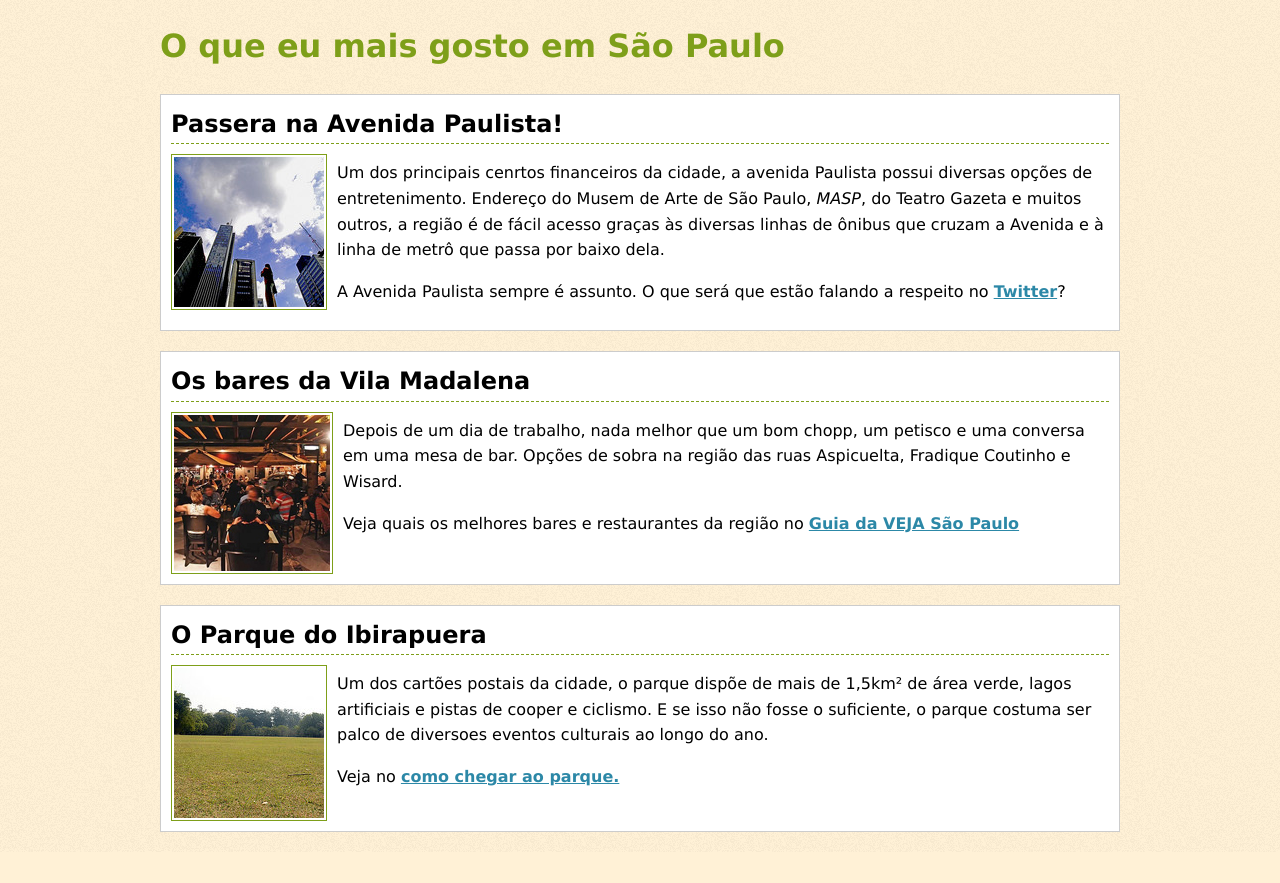
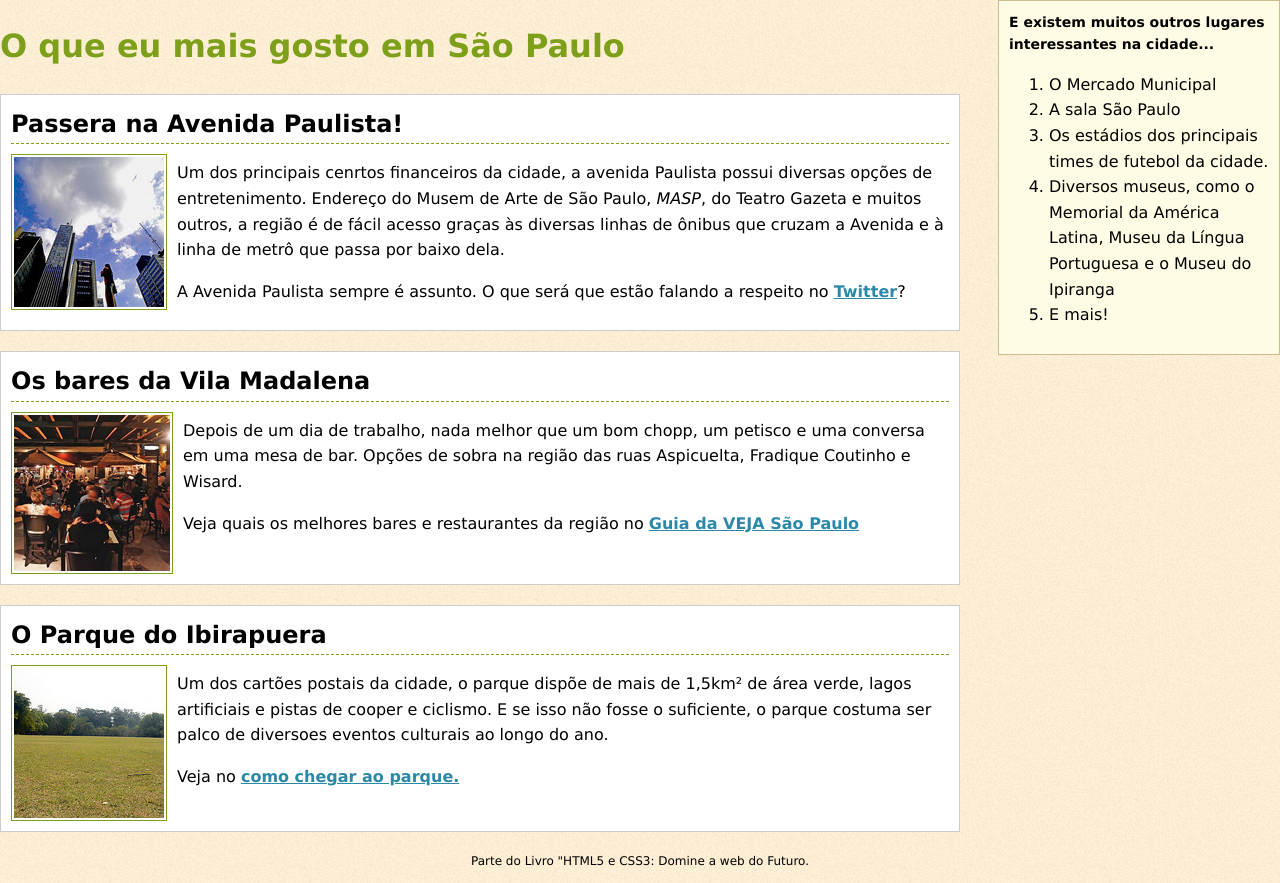
Before and after one commit to ThiagoPederzolli/html5ecss3, a plain HTML site: page index.html in a window 1280 px wide. Before the commit the page ends 852 px from the top, so only its background shows below. Drawn offline with Linux system fonts and the light colour scheme; files whose address does not match are found by name.

Commit message:
add sidenote and footer

```diff
--- a/css/style.css
+++ b/css/style.css
@@ -7,6 +7,11 @@ body{
 .container {
     margin: 0 auto;
     width: 960px;
+}
+
+.places {
+    float: left;
+    width: 660px;
 }
 
 .place {
@@ -45,3 +50,25 @@ h1 a:hover {
 .clear {
     clear: both;
 }
+
+.footer {
+    font-size: 12px;
+    text-align: center;
+}
+
+.sidenote {
+    background-color: #FFFBE4;
+    border: 1px solid #C9BC8F;
+    padding: 10px;
+    float: right;
+    width: 260px;
+}
+
+.sidenote h3 {
+    font-size: 14px;
+    margin-top: 0;
+}
+
+sidenote ol {
+    font-size: 2px;
+}
--- a/index.html
+++ b/index.html
@@ -9,6 +9,7 @@
     <script src='js/prefixfree.min.js'></script>
   </head>
   <body>
+    <div class="places">
       <div class="container">
         <h1><a href="">O que eu mais gosto em São Paulo</a></h1>
           <div class="place">
@@ -45,6 +46,23 @@
               <div class="clear"></div>
           </div>
       </div>
+    </div>
+
+    <div class="sidenote">
+      <h3>E existem muitos outros lugares interessantes na cidade...</h3>
+      <ol>
+        <li>O Mercado Municipal</li>
+        <li>A sala São Paulo</li>
+        <li>Os estádios dos principais times de futebol da cidade.</li>
+        <li>Diversos museus, como o Memorial da América Latina, Museu da Língua Portuguesa e o Museu do Ipiranga</li>
+        <li>E mais!</li>
+      </ol>
+    </div>
+    <div class="footer clear">
+      <p>
+        Parte do Livro "HTML5 e CSS3: Domine a web do Futuro.
+      </p>
+    </div>
     <script src='js/jquery.min.js'></script>
   </body>
 </html>
```
Lines whose indentation alone changed are shown as unchanged.
